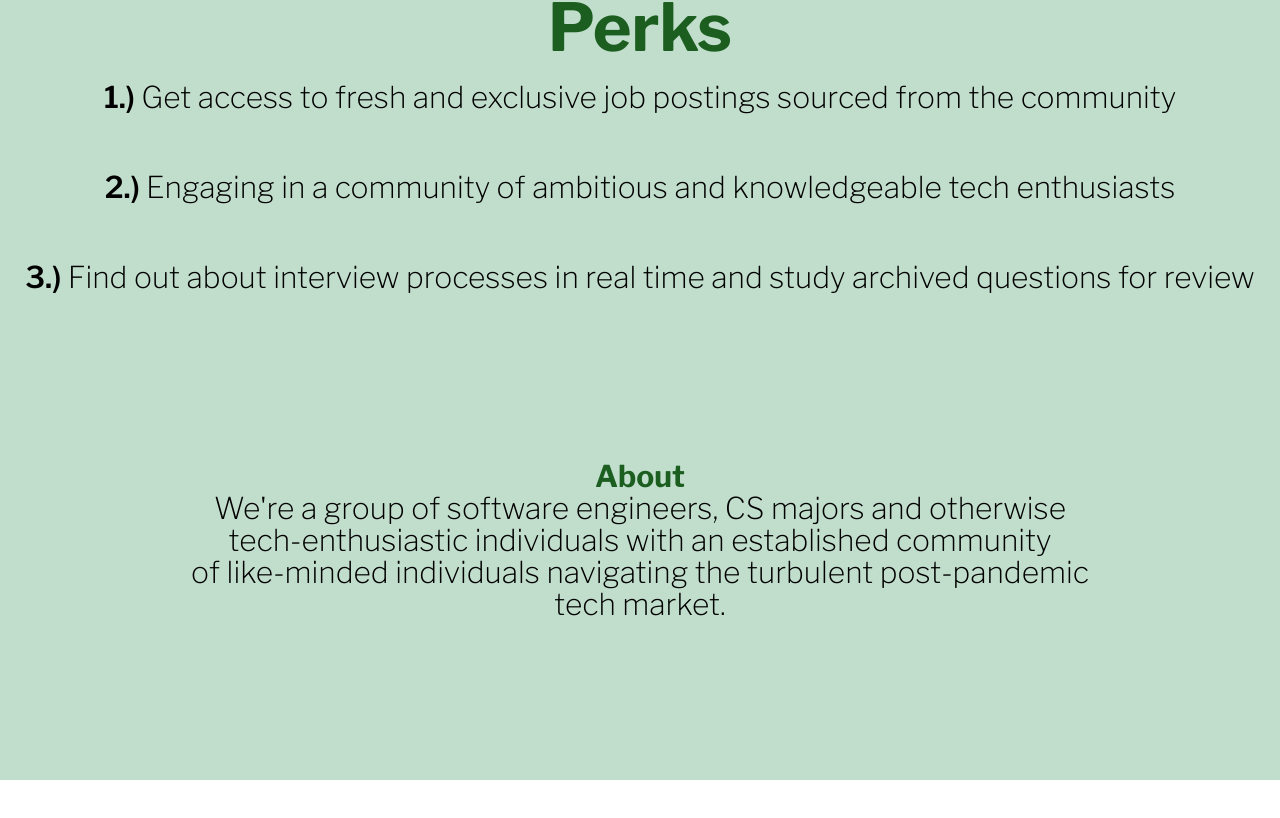
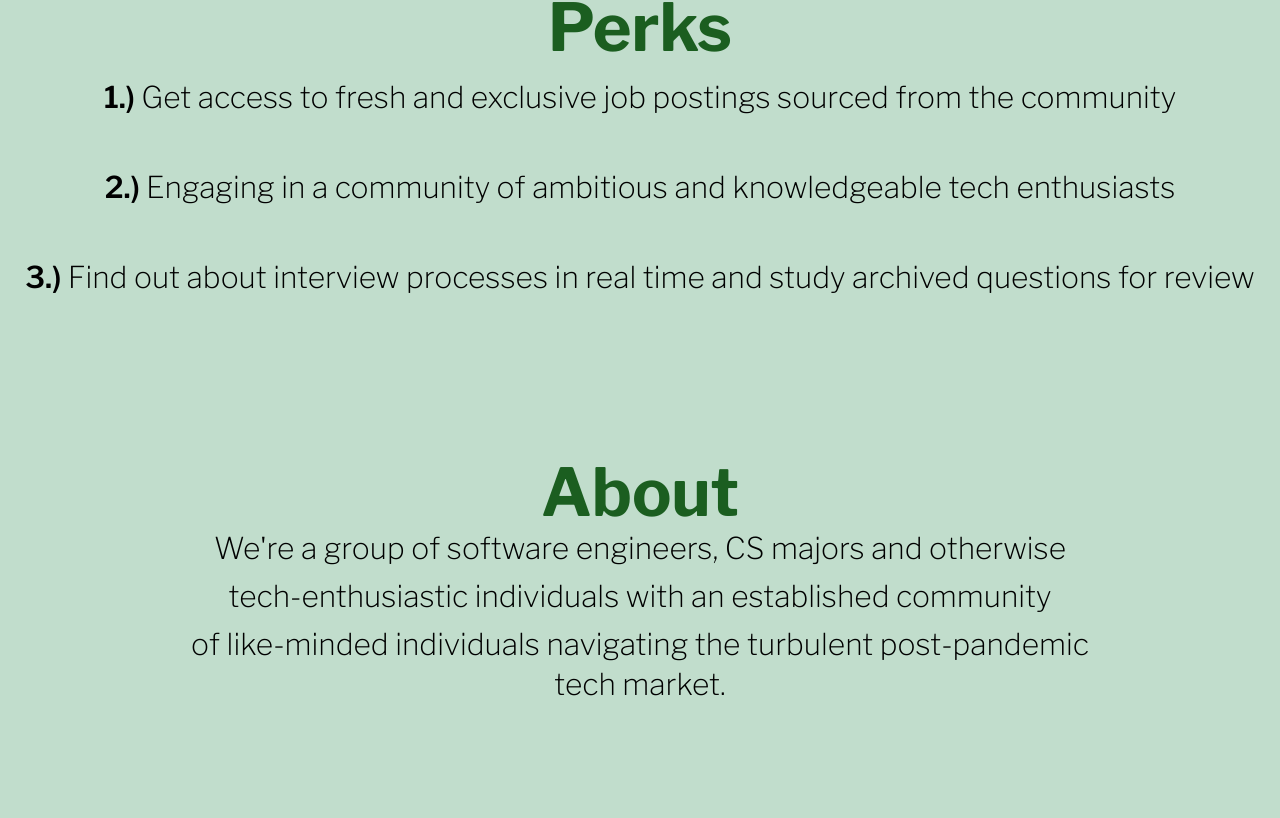
Before and after one commit to arzhangv/cscountryclub2.22, a React (Create React App) app: page / in a window 1280 px wide. Shown: the part 1084-1902 px from the top of the page. Before the commit the page ends 1864 px from the top, so only its background shows below. Built offline with nearby package versions, Linux system fonts and the light colour scheme; the HTML template or start-up script is replaced by a standard one.

Commit message:
version 1 shoudl be done

```diff
--- a/src/components/Companies.js
+++ b/src/components/Companies.js
@@ -51,19 +51,19 @@
               </div>
               <div className="relative lg:py-16 sm:py-8"></div>
               <div
-                  className="relative sm:text-2xl md:text-2xl lg:text-[30px]   text-center text-green-900 font-bold font-['Libre Franklin']">About
+                  className="relative py-4 md:text-2xl lg:text-[66px] text-center text-green-900 font-bold font-['Libre Franklin']">About
               </div>
-              <div className="relative  text-center text-black sm:text-2xl md:text-2xl lg:text-[30px]  font-extralight font-['Libre Franklin']">
-                  <h1 className="relative  text-center text-black sm:text-2xl md:text-2xl lg:text-[30px]  font-extralight font-['Libre Franklin']">
+              <div className="mx-4 relative  text-center text-black sm:text-2xl md:text-2xl lg:text-[30px]  font-extralight font-['Libre Franklin']">
+                  <h1 className="relative py-2 text-center text-black sm:text-2xl md:text-2xl lg:text-[30px]  font-extralight font-['Libre Franklin']">
                       We're a group of software engineers, CS majors and otherwise
                   </h1>
-                  <h1 className="relative  text-center text-black sm:text-2xl md:text-2xl lg:text-[30px]  font-extralight font-['Libre Franklin']">
+                  <h1 className="sm:mx-4 py-2 relative  text-center text-black sm:text-2xl md:text-2xl lg:text-[30px]  font-extralight font-['Libre Franklin']">
                       tech-enthusiastic individuals with an established community
                   </h1>
-                  <h1 className="relative  text-center text-black sm:text-2xl md:text-2xl lg:text-[30px]  font-extralight font-['Libre Franklin']">
+                  <h1 className="sm:mx-4 py-2  text-center text-black sm:text-2xl md:text-2xl lg:text-[30px]  font-extralight font-['Libre Franklin']">
                       of like-minded individuals navigating the turbulent post-pandemic
                   </h1>
-                  <h1 className="relative  text-center text-black sm:text-2xl md:text-2xl lg:text-[30px]  font-extralight font-['Libre Franklin']">
+                  <h1 className="sm:mx-4 relative  text-center text-black sm:text-2xl md:text-2xl lg:text-[30px]  font-extralight font-['Libre Franklin']">
                       tech market.
                   </h1>
               </div>
--- a/src/components/Home.js
+++ b/src/components/Home.js
@@ -10,7 +10,7 @@
           <div className="flex flex-wrap">
               <div className="flex relative justify-between p-4  sm:h-[400px] sm:w-screen lg:w-screen lg:h-[400px]">
                   <div className="absolute top-0 left-0 w-full h-full  ">
-                      <img className="w-screen lg:h-[719px] object-cover"
+                      <img className="w-screen md:h-[400px] lg:h-[719px] object-cover"
                            src={calabasas_country_club}
                            alt={"image"}
                       />
```
